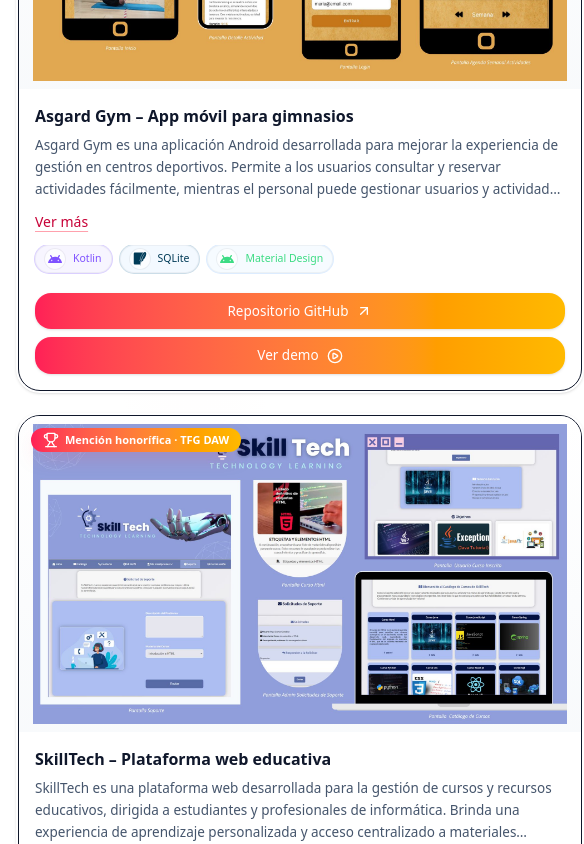
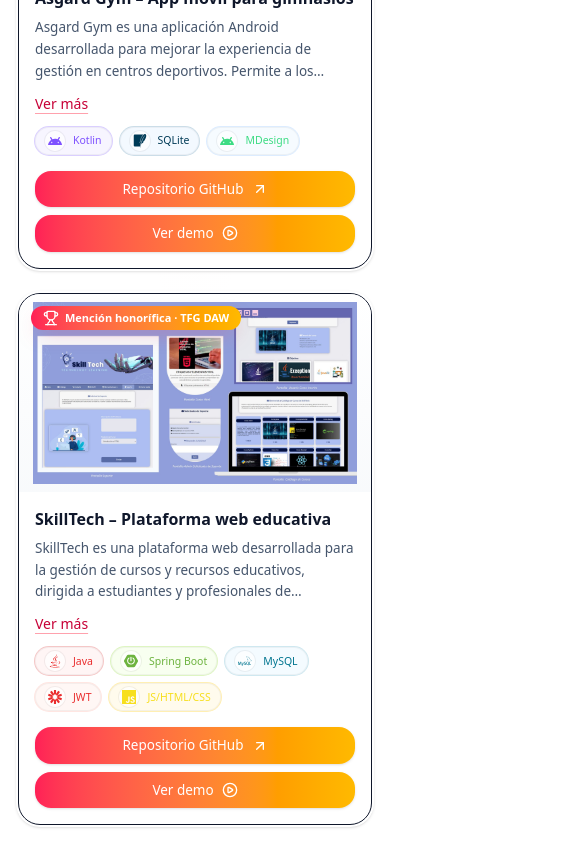
Before and after one commit to mariarosete/portafolio, a React (Vite) app: page / in a window 390 px wide. Shown: the part 5380-6224 px from the top of the page, 584 px wide, since content can reach past the window. Built offline with nearby package versions, Linux system fonts and the light colour scheme.

Commit message:
Mejorar versión móvil IV

```diff
--- a/src/components/Projects.tsx
+++ b/src/components/Projects.tsx
@@ -62,7 +62,6 @@
                     ].join(" ")}
                   />
 
-                  {/* Insignia si tiene premio/mención */}
                   {proyecto.award && (
                     <div className="absolute left-3 top-3">
                       <span
@@ -82,7 +81,6 @@
                   )}
                 </div>
 
-                {/* Contenido */}
                 <div className="p-4 sm:p-5">
                   <div className="flex items-start justify-between gap-3">
                     <h3 className="font-semibold text-[16px] sm:text-lg leading-snug">
@@ -90,7 +88,6 @@
                     </h3>
                   </div>
 
-                  {/* Descripción: clamp + ver más SOLO móvil */}
                   <p
                     className={[
                       "mt-2 text-slate-600 text-[13.5px] sm:text-[15px] leading-relaxed",
@@ -100,7 +97,7 @@
                     {proyecto.description}
                   </p>
 
-                  {/* Ver más/menos (solo móvil) */}
+                  {/* Botón ver más/menos*/}
                   <div className="mt-2 sm:hidden">
                     <button
                       type="button"
@@ -115,15 +112,14 @@
                     </button>
                   </div>
 
-                  <div className="mt-3 -mx-1 px-1 overflow-x-auto sm:overflow-visible">
-                    <ul className="flex flex-nowrap sm:flex-wrap gap-2 pb-1 sm:pb-0">
+                  <ul className="mt-3 flex flex-wrap gap-2">
                     {proyecto.tech.map((tecno) => {
                       const badge = getTechBadge(tecno);
                       const Icon = badge?.Icono;
 
                       if (!badge || !Icon) {
                         return (
-                            <li key={tecno} className="shrink-0">
+                          <li key={tecno}>
                             <span
                               className="
                                 inline-flex items-center rounded-full
@@ -135,7 +131,6 @@
                                 shadow-[inset_0_0_0_1px_rgba(244,63,94,.08)]
                                 whitespace-nowrap
                               "
-                                title={tecno}
                             >
                               {tecno}
                             </span>
@@ -144,7 +139,7 @@
                       }
 
                       return (
-                          <li key={tecno} className="shrink-0">
+                        <li key={tecno}>
                           <span
                             className={[
                               "inline-flex items-center gap-2 rounded-full",
@@ -168,15 +163,22 @@
                               <Icon className="h-3.5 w-3.5" />
                             </span>
 
-                              {tecno}
+                            {tecno === "Material Design" ? (
+                              <>
+                                <span className="sm:hidden">MDesign</span>
+                                <span className="hidden sm:inline">
+                                  Material Design
+                                </span>
+                              </>
+                            ) : (
+                              tecno
+                            )}
                           </span>
                         </li>
                       );
                     })}
                   </ul>
-                  </div>
 
-                  {/* Botones */}
                   <div className="mt-4 flex flex-col sm:flex-row gap-2 sm:gap-3">
                     <a
                       href={proyecto.repo}
```
Lines whose indentation alone changed are shown as unchanged.
